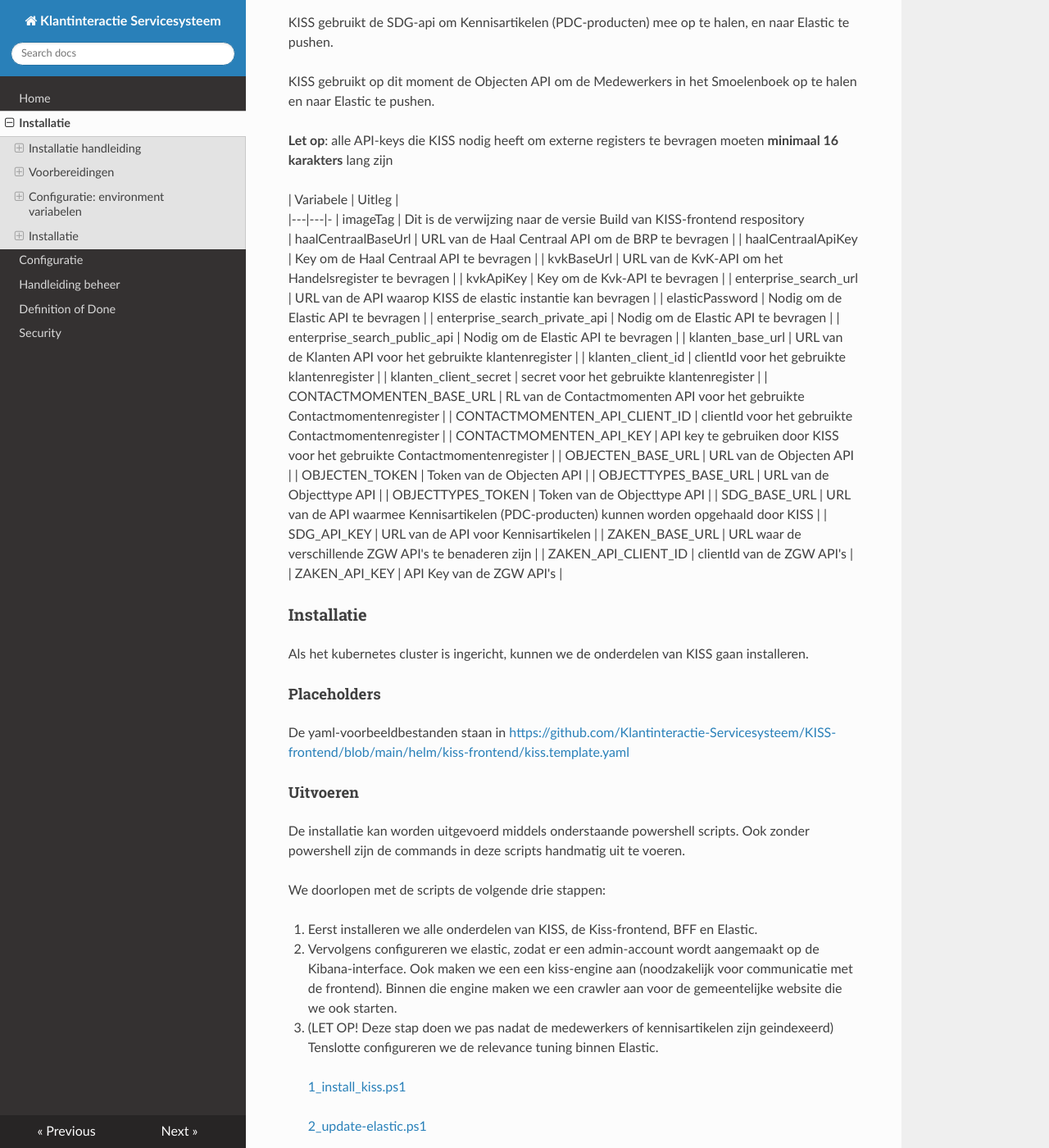
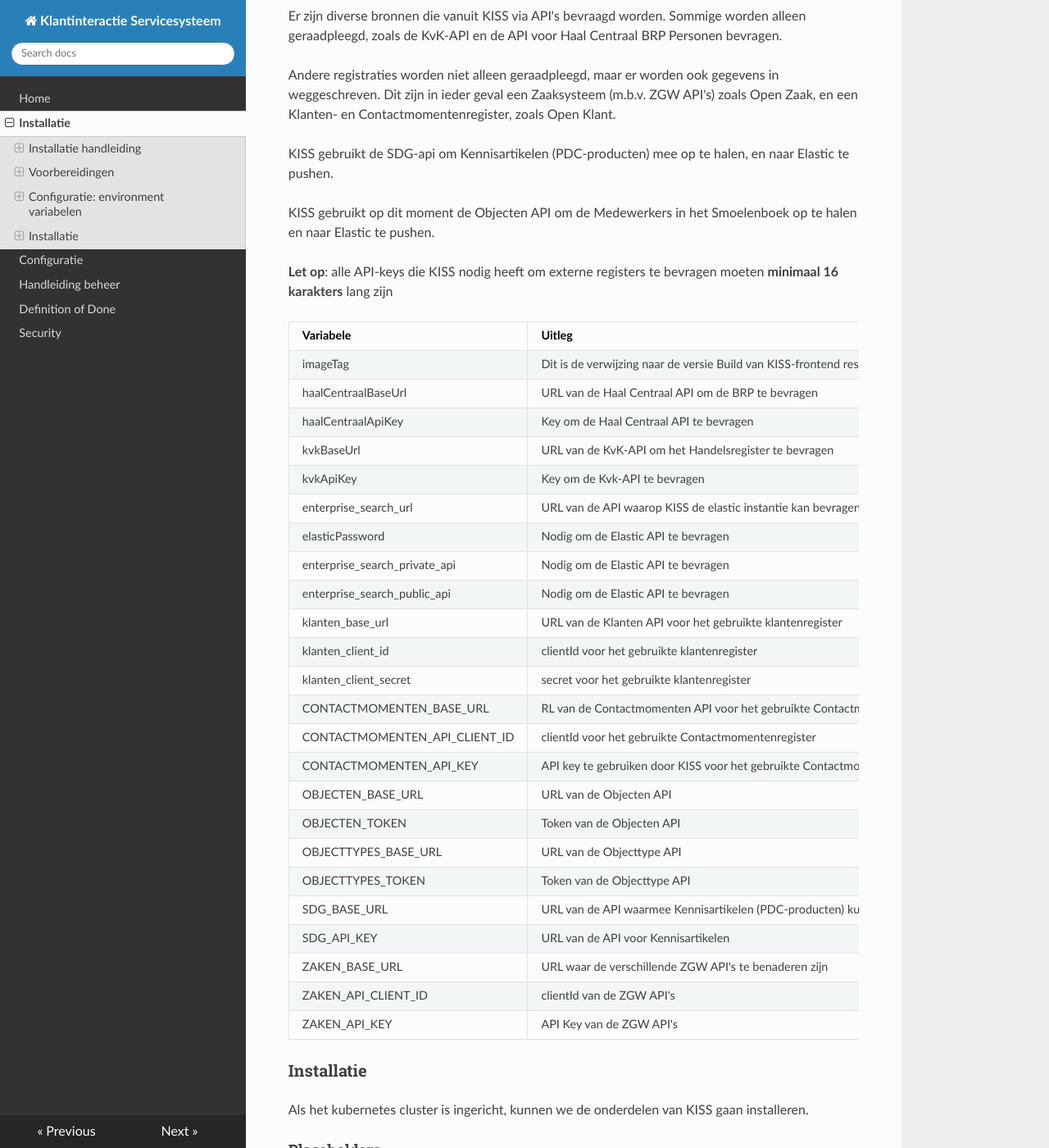
Before and after one commit to Klantinteractie-Servicesysteem/.github, an MkDocs documentation site: the page built from docs/INSTALLATION.md, in a window 1280 px wide and 1400 px high, scrolled down 3001 px. Shown: the whole window at 82% size. Built offline with MkDocs 1.6.1, drawn with Linux system fonts in a browser that asks for light colours; nearby versions of some CDN libraries; part of the change alters nothing that is shown; some of the changed text lies outside the part shown.

```diff
--- a/docs/INSTALLATION.md
+++ b/docs/INSTALLATION.md
@@ -52,14 +52,14 @@ Als dit overschreden wordt, dan kan dit in het quota scherm aangepast worden:
 De authenticatie van KISS gebeurt m.b.v. Azure Active Directory.
 
 ### Configuratie: environment variabelen
-Voor elke installatie zijn een aantal environment variabelen nodig. Per ondderdeel van KISS geven we aan welke variabelen gevuld moeten worden. In de hieronder genoemde innstallatiescripts, en in values.yaml zijn in sommige gevallen al default waarden ingevuld.
+Voor elke installatie zijn een aantal environment variabelen nodig. Per onderdeel van KISS geven we aan welke variabelen gevuld moeten worden. In de hieronder genoemde innstallatiescripts, en in values.yaml zijn in sommige gevallen al default waarden ingevuld.
 
 #### Authenticatie
 Voor Authenticatie maakt KISS gebruik van een OpenIDConnect Identity Provider.
 
 | Variabele | Uitleg |
 |---|---|
-| oidcAuthority | URL van de OpenID Connect Identity Provider
+| oidcAuthority | URL van de OpenID Connect Identity Provider |
 | oidcClientId | Voor toegang tot de OpenID Connect Identity Provider |
 | oidcClientSecret | OpenID Connect Identity Provider |
 
@@ -77,14 +77,14 @@ Er zijn verschillende gegevens die binnen KISS zelf worden opgeslagen, zoals Nie
 Verschillende ZGW APIs, waaronder de Klant en Contactmoment APIs, vragen om een identificatienummer van de organisatie.
 
 | Variabele | Uitleg |
-|---|---|---|
+|---|---|
 | ORGANISATIE_IDS | RSIN van de organisatie die de Contactmomenten registreert |
 
 #### Feedback op Kennisartikelen
 Vanuit KISS kan een KCM feedback geven op een kennisartikel. Deze informatie wordt gemaild naar één centraal mailadres
 
 | Variabele | Uitleg |
-|---|---|---|
+|---|---|
 | FEEDBACK_EMAIL_FROM | Het afzenderadres van de mail met feedback erin |
 | FEEDBACK_EMAIL_TO | Het adres waar de mail met feedback naar toe moet |
 | EMAIL_ENABLE_SSL | Gaat de mail via SSL true/false |
@@ -107,8 +107,8 @@ KISS gebruikt op dit moment de Objecten API om de Medewerkers in het Smoelenboek
 
 
 | Variabele | Uitleg |
-|---|---|-
-| imageTag | Dit is de verwijzing naar de versie Build van KISS-frontend respository
+|---|---|
+| imageTag | Dit is de verwijzing naar de versie Build van KISS-frontend respository |
 | haalCentraalBaseUrl | URL van de Haal Centraal API om de BRP te bevragen |
 | haalCentraalApiKey | Key om de Haal Centraal API te bevragen |
 | kvkBaseUrl | URL van de KvK-API om het Handelsregister te bevragen |
@@ -134,8 +134,6 @@ KISS gebruikt op dit moment de Objecten API om de Medewerkers in het Smoelenboek
 | ZAKEN_API_KEY  | API Key van de ZGW API's  |
 
 
-
-
 ### Installatie
 Als het kubernetes cluster is ingericht, kunnen we de onderdelen van KISS gaan installeren.
 
```
